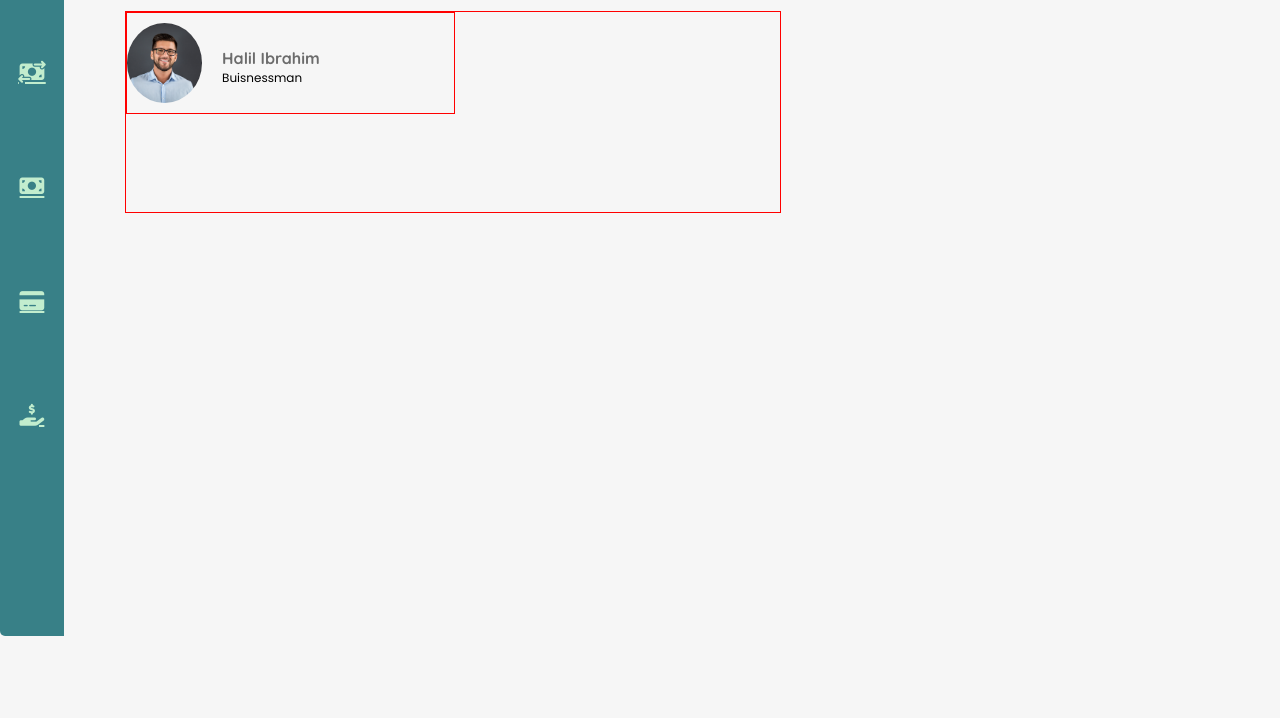
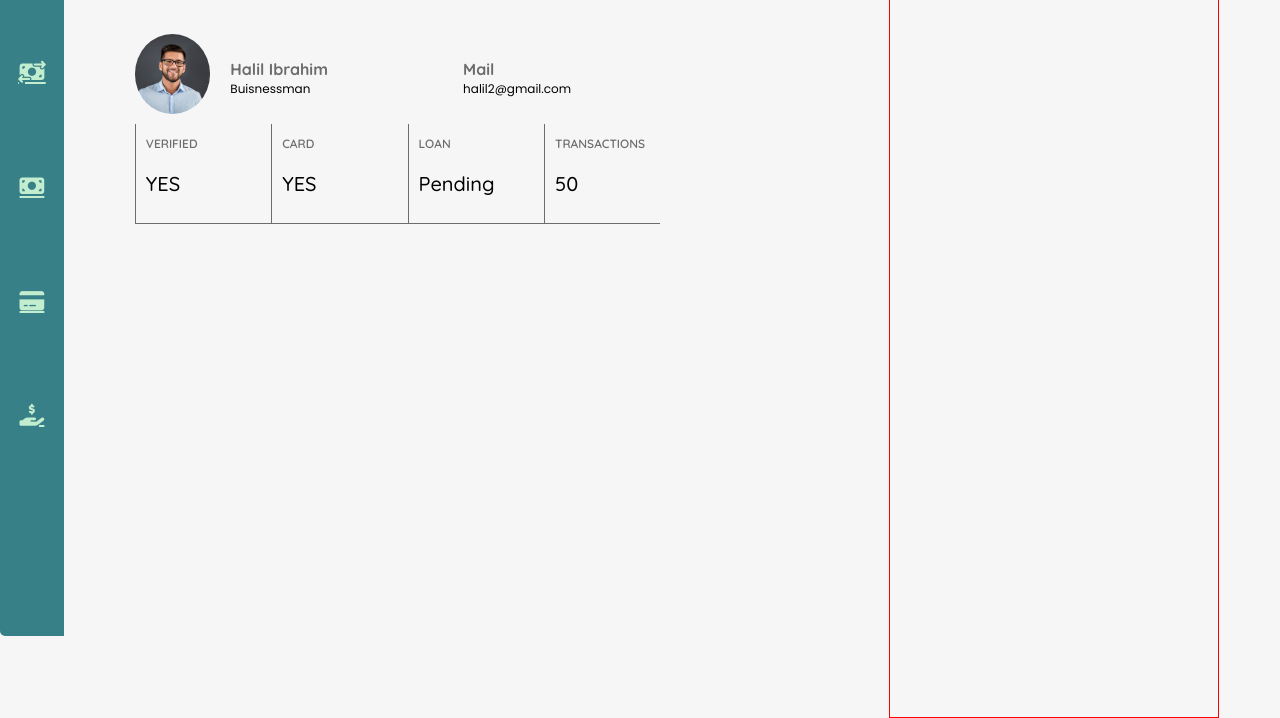
Before and after one commit to IamMishael06/Transaction-page, a plain HTML site: page index.html in a window 1280 px wide. Shown: the part 164-882 px from the top of the page. Before the commit the page ends 800 px from the top, so only its background shows below. Drawn offline with nearby package versions, Linux system fonts and the light colour scheme; files whose address does not match are found by name; a web font is replaced by a local one.

Commit message:
final commit

```diff
--- a/index.css
+++ b/index.css
@@ -74,6 +74,7 @@ body{
         font-size: 25px;
         font-weight: 600;
         font-family: 'poppins';
+        color: #388087;
 }
 .icons{
     width: 25%;
@@ -102,6 +103,7 @@ body{
 .icons div p{
     font-size: 12px;
 }
+/* ===================================== PROFILE AREA =====================================  */
 .profile-area{
     width: 95%;
     margin-left: 5%;
@@ -113,29 +115,34 @@ body{
     justify-content: space-between;
     padding-top: 10vh;
 }
+/* ====================== FIRST AREA  ======================   */
 .first-part{
     width: 60%;
 }
 .first-part h1{
     font-size: 30px;
-    font-family: 'roboto';
+    font-family: Quicksand;
     font-weight: 400;
     color: #787878;
 }
 .basic-info{
     width: 100%;
+    display: flex;
+    flex-direction: column;
+    justify-content: space-between;
+    height: 200px;
+    padding: 10px;
+    /* box-shadow: rgba(0, 0, 0, 0.16) 0px 1px 4px; */
 }
 .first-area{
     display: flex;
     justify-content: space-between;
-    height: 200px;
-    border: 1px solid red;
+    height: 50%;
 
 }
 .profile-image{
     width: 50%;
-    height: 50%;
-    border: 1px solid red;
+    height: 100%;
     display: flex;
     align-items: center;
     gap: 20px;
@@ -159,3 +166,52 @@ body{
     font-size: 12px;
 
 }
+.mail{
+    width: 50%;
+    height: 100%;
+    display: flex;
+    flex-direction: column;
+    justify-content: center;
+}
+.mail h4{
+    font-weight: 500;
+    color: #6c6c6c;
+    font-weight: 700;
+    font-family: Quicksand;
+}
+.mail p{
+    margin-top: -20px;
+    font-family: poppins;
+    font-size: 12px;
+}
+.second-part{
+    width: 80%;
+    height: 50%;
+    display: flex;
+    justify-content: space-between;
+    font-family: Quicksand;
+    border-bottom: 1px solid #6c6c6c;
+}
+.second-part div{
+    border-left: 1px solid #6c6c6c;
+
+    width: 20%;
+    padding-left: 10px;
+}
+.second-part P:nth-child(1){
+    color: #6c6c6c;
+    font-weight: 600;
+    font-size: 12px;
+}
+.second-part p:nth-child(2){
+    font-weight: 500;
+    font-size: 20px;
+
+}
+
+/* ====================== SECOND AREA  ======================   */
+.second-side{
+    width: 30%;
+    border: 1px solid red;
+    height: 100vh;
+}
--- a/index.html
+++ b/index.html
@@ -63,12 +63,35 @@
                             <p>Buisnessman</p>
                         </div>
                         </div>
+                        <div class="mail">
+                            <h4>Mail</h4>
+                            <p>halil2@gmail.com</p>
+                        </div>
+                    </div>
+                    <div class="second-part">
                         <div>
-
+                            <p>VERIFIED</p>
+                            <p>YES</p>
+                        </div>
+                        <div>
+                            <p>CARD</p>
+                            <p>YES</p>
+                        </div>
+                        <div>
+                            <p>LOAN</p>
+                            <p>Pending</p>
+                        </div>
+                        <div>
+                            <p>TRANSACTIONS</p>
+                            <p>50</p>
                         </div>
                     </div>
 
+
                 </div>
+            </section>
+            <section class="second-side">
+
             </section>
         </section>
     </main>
```
